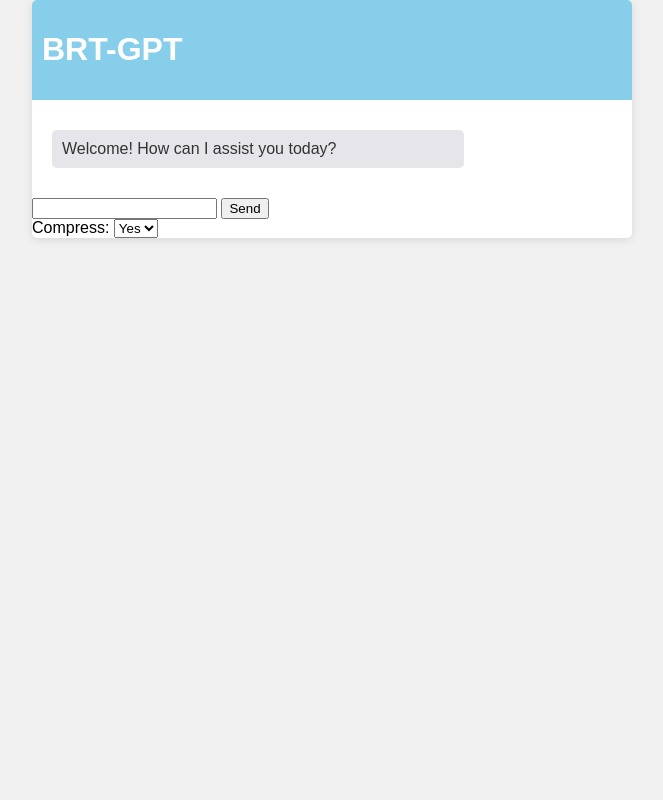
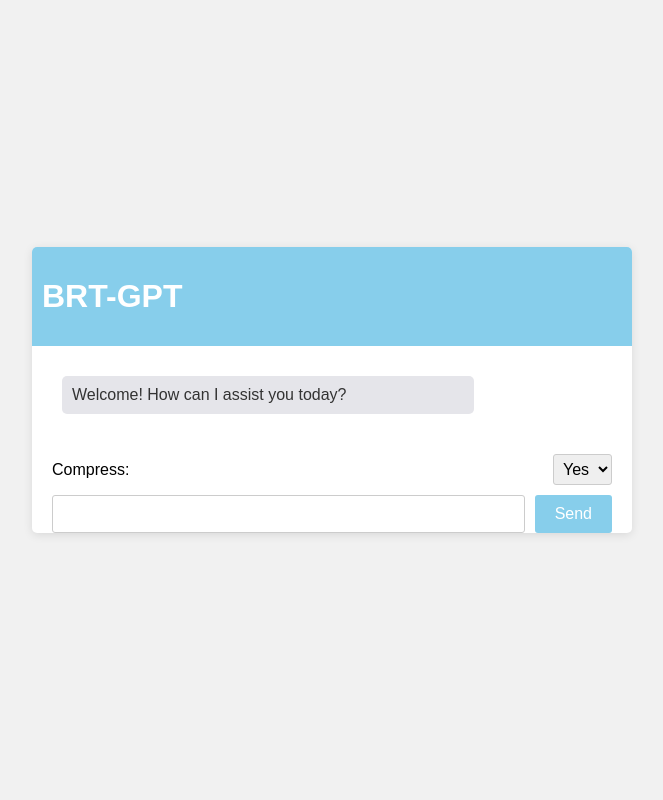
Before and after one commit to srikarthikv/test1, a PHP site: page / in a window 1280 px wide. Shown: the whole page, without its empty margins (308-971 px from the left). Run offline with PHP 8.4, Linux system fonts and the light colour scheme.

Commit message:
working copy

```diff
--- a/index.php
+++ b/index.php
@@ -9,8 +9,8 @@
             padding: 0;
             background-color: #f1f1f1;
             display: flex;
-            flex-direction: column;
             align-items: center;
+            justify-content: center;
             min-height: 100vh;
         }
 
@@ -19,12 +19,12 @@
             max-width: 600px;
             height: 80%;
             max-height: 600px;
+            margin-bottom: 20px;
             display: flex;
             flex-direction: column;
             background-color: #fff;
             border-radius: 5px;
             box-shadow: 0px 2px 10px rgba(0, 0, 0, 0.1);
-            margin-bottom: 20px;
         }
 
         .chat-header {
@@ -42,7 +42,7 @@
         }
 
         .message {
-            margin: 10px 0;
+            margin: 10px 10px;
         }
 
         .user-message {
@@ -52,7 +52,6 @@
             border-radius: 5px;
             align-self: flex-end;
             max-width: 70%;
-            animation: messageAppear 0.3s ease-in-out forwards;
         }
 
         .bot-message {
@@ -62,43 +61,50 @@
             border-radius: 5px;
             align-self: flex-start;
             max-width: 70%;
-            opacity: 0;
-            animation: messageAppear 0.3s ease-in-out forwards;
         }
 
-        .typing-indicator {
-            height: 1em;
-            background-color: #e5e5ea;
-            border-radius: 5px;
-            animation: typing 1s linear infinite;
-            opacity: 0;
-            margin-bottom: 10px;
+        .input-container {
+            display: flex;
+            margin-top: 10px;
+            padding: 0 20px;
         }
 
-        @keyframes messageAppear {
-            0% {
-                opacity: 0;
-                transform: translateY(10px);
-            }
-            100% {
-                opacity: 1;
-                transform: translateY(0);
-            }
+        .input-container input[type="text"] {
+            flex: 1;
+            padding: 5px;
+            font-size: 16px;
+            border: 1px solid #ccc;
+            border-radius: 3px;
         }
 
-        @keyframes typing {
-            0% {
-                width: 0;
-                opacity: 0.5;
-            }
-            50% {
-                width: 100%;
-                opacity: 1;
-            }
-            100% {
-                width: 0;
-                opacity: 0.5;
-            }
+        .input-container button[type="submit"] {
+            padding: 10px 20px;
+            font-size: 16px;
+            background-color: skyblue;
+            color: white;
+            border: none;
+            border-radius: 3px;
+            cursor: pointer;
+            margin-left: 10px;
+        }
+
+        .options-container {
+            margin-top: 10px;
+            display: flex;
+            justify-content: space-between;
+            align-items: center;
+            padding: 0 20px;
+        }
+
+        .options-container label {
+            margin-right: 10px;
+        }
+
+        .options-container select {
+            padding: 5px;
+            font-size: 16px;
+            border: 1px solid #ccc;
+            border-radius: 3px;
         }
     </style>
 </head>
@@ -108,19 +114,19 @@
             <h1>BRT-GPT</h1>
         </div>
         <div class="chat-body">
-            <div class="message bot-message" style="animation-delay: 0.5s;">Welcome! How can I assist you today?</div>
+            <div class="message bot-message">Welcome! How can I assist you today?</div>
         </div>
         <form action="" method="POST">
-            <div class="input-container">
-                <input type="text" name="question" id="question" required>
-                <button type="submit">Send</button>
-            </div>
             <div class="options-container">
                 <label for="compress-option">Compress:</label>
                 <select name="compress-option" id="compress-option">
                     <option value="yes">Yes</option>
                     <option value="no">No</option>
                 </select>
+            </div>
+            <div class="input-container">
+                <input type="text" name="question" id="question" required>
+                <button type="submit">Send</button>
             </div>
         </form>
         <?php
@@ -158,10 +164,8 @@
             } else {
                 // Output the user's message
                 echo '<div class="message user-message">' . $question . '</div>';
-                // Output the typing indicator
-                echo '<div class="typing-indicator"></div>';
-                // Output the bot's response with typing animation
-                echo '<div class="message bot-message" style="animation-delay: 0.5s"><span class="typing-animation">' . $response . '</span></div>';
+                // Output the bot's response
+                echo '<div class="message bot-message">' . $response . '</div>';
             }
 
             // Close cURL session
@@ -169,33 +173,5 @@
         }
         ?>
     </div>
-
-    <script>
-        // Delay and animate the bot message after the typing indicator
-        setTimeout(function() {
-            var botMessage = document.querySelector('.bot-message');
-            botMessage.style.opacity = 1;
-            var typingIndicator = document.querySelector('.typing-indicator');
-            typingIndicator.style.opacity = 0;
-            typingIndicator.style.display = 'none';
-            animateBotMessage(botMessage);
-        }, 2000);
-
-        // Animate the bot message with typewriter effect
-        function animateBotMessage(message) {
-            var messageText = message.querySelector('.typing-animation').textContent;
-            message.innerHTML = '';
-
-            var delay = 100;
-            var i = 0;
-            var typing = setInterval(function() {
-                message.innerHTML += messageText.charAt(i);
-                i++;
-                if (i > messageText.length) {
-                    clearInterval(typing);
-                }
-            }, delay);
-        }
-    </script>
 </body>
 </html>
```
